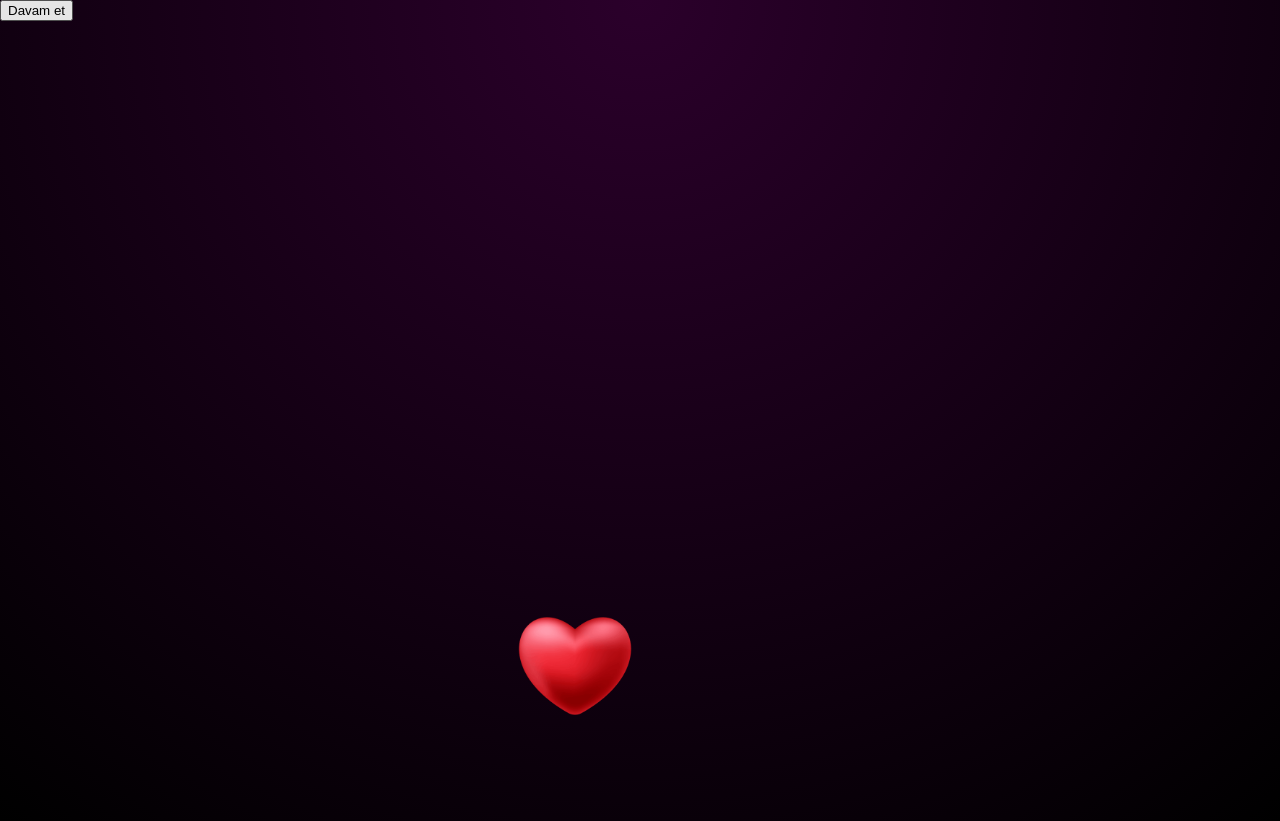
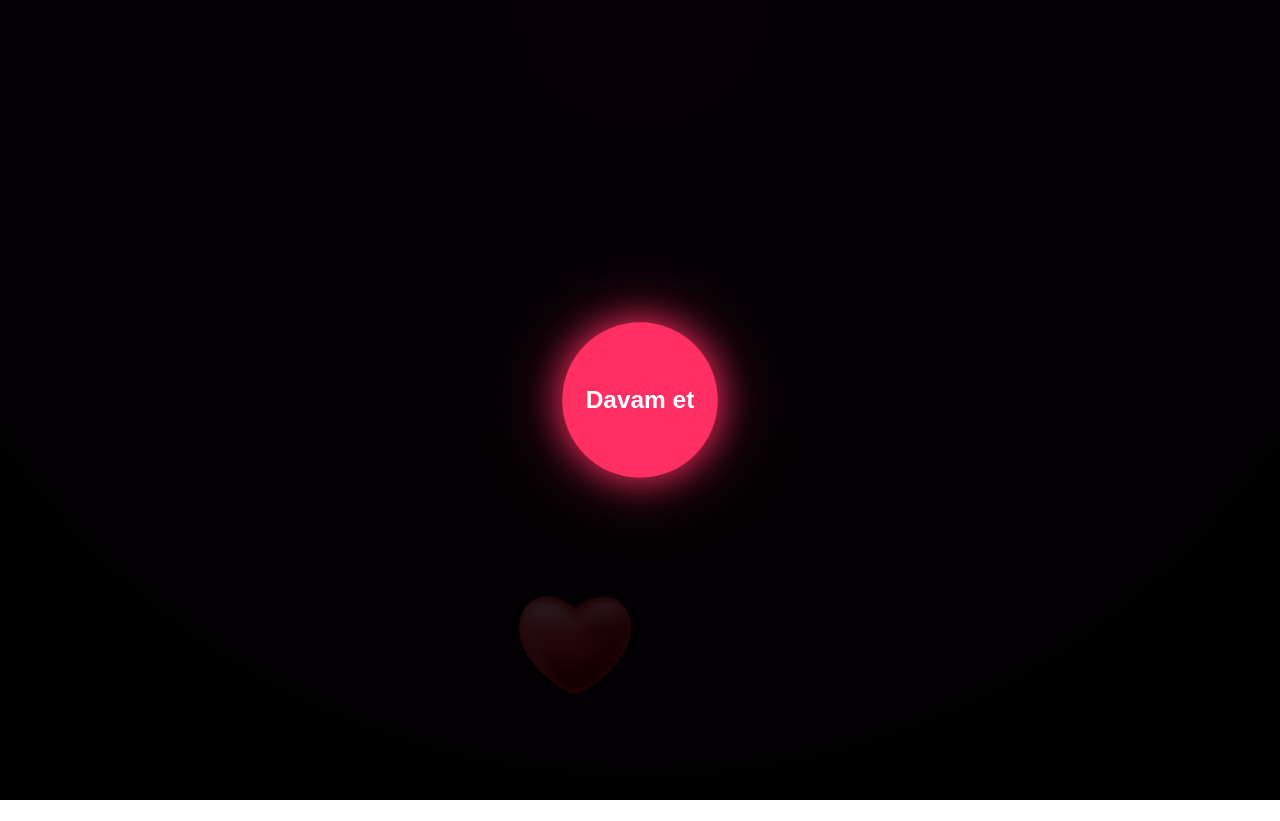
Before and after one commit to manavvpopli-del/Tester, a plain HTML site: page nlove.html in a window 1280 px wide. After the commit the page ends 800 px from the top, so only its background shows below. Drawn offline with Linux system fonts and the light colour scheme.

Commit message:
Update nlove.css

```diff
--- a/nlove.css
+++ b/nlove.css
@@ -6,6 +6,39 @@ html,body{
     font-family:Arial,Helvetica,sans-serif;
 }
 
+/* ================= DAVAM ET OVERLAY ================= */
+#startOverlay{
+    position:fixed;
+    inset:0;
+    background:rgba(0,0,0,0.85);
+    display:flex;
+    justify-content:center;
+    align-items:center;
+    z-index:100;
+}
+
+#continueBtn{
+    width:140px;
+    height:140px;
+    border-radius:50%;
+    border:none;
+    background:#ff2e63;
+    color:white;
+    font-size:22px;
+    font-weight:bold;
+    cursor:pointer;
+    box-shadow:0 0 30px rgba(255,46,99,0.8),
+               0 0 60px rgba(255,46,99,0.6);
+    animation:continuePulse 1.5s infinite;
+}
+
+@keyframes continuePulse{
+    0%{transform:scale(1)}
+    50%{transform:scale(1.12)}
+    100%{transform:scale(1)}
+}
+
+/* ================= YUXARIDA YIĞILAN SÖZ ================= */
 #topWord{
     position:fixed;
     top:20px;
@@ -55,7 +88,7 @@ canvas{
     pointer-events:none;
 }
 
-/* WIN + LOSE ORTAQ */
+/* ================= WIN + LOSE ================= */
 #endScreen,
 #loseScreen{
     position:fixed;
```
